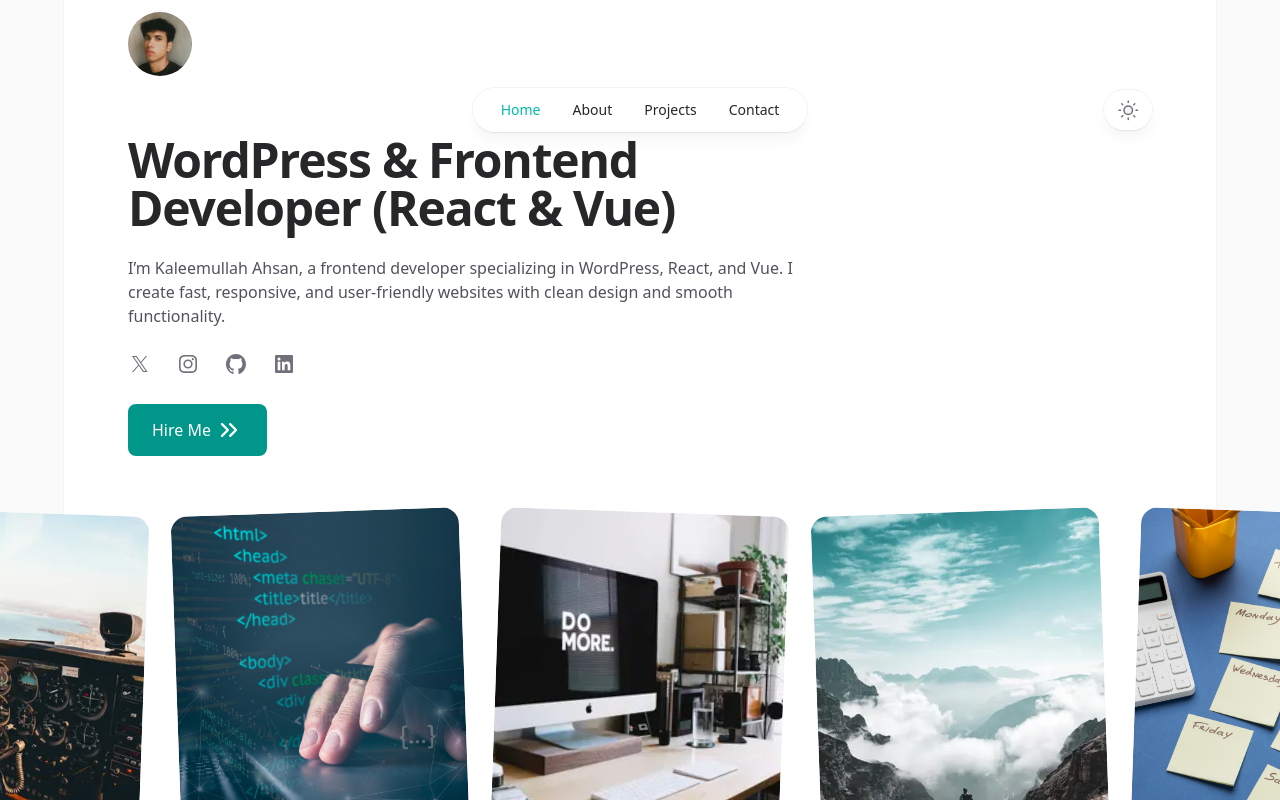
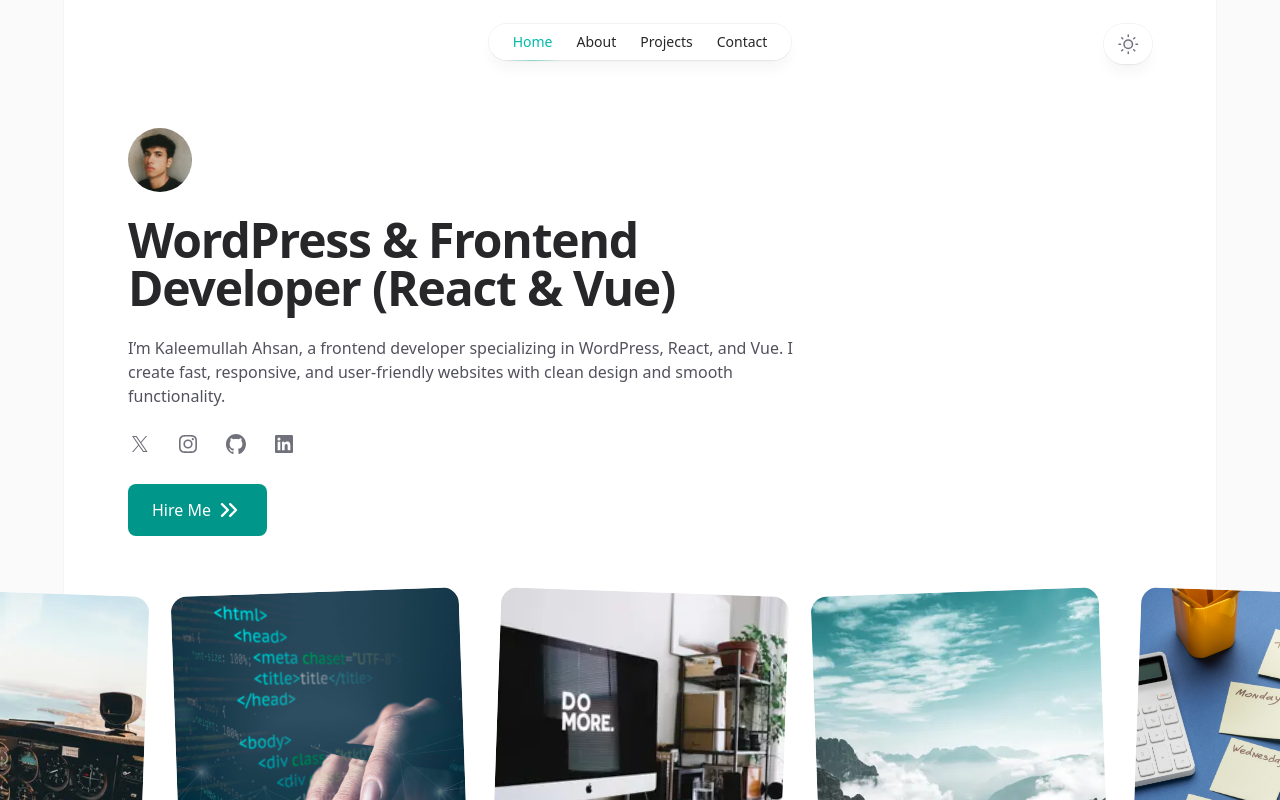
Before and after one commit to axndev/portfolio-axn, a Vue app: page / in a window 1280 px wide. Shown: the top 800 px of the page. Built offline with nearby package versions, Linux system fonts and the light colour scheme.

Commit message:
Update Navbar

```diff
--- a/src/ui/Navbar.vue
+++ b/src/ui/Navbar.vue
@@ -1,173 +1,142 @@
 <script setup>
-import { ref } from "vue";
-import { useDark, useToggle } from "@vueuse/core";
-import NavModal from "@/components/NavModal.vue";
+import NavModal from '@/components/NavModal.vue';
+import { useDark, useToggle } from '@vueuse/core';
+import { ref } from 'vue';
 
 const isDark = useDark();
 const toggleDark = useToggle(isDark);
-
 const showMenu = ref(false);
 
 function toggleMenu() {
-  showMenu.value = !showMenu.value;
+    showMenu.value = !showMenu.value
 }
+
+
+let lastScrollTop = 0;
+
+window.addEventListener("scroll", function () {
+    let st = window.scrollY || document.documentElement.scrollTop;
+    let header = document.querySelector("header");
+    if (st < 30) {
+        header.classList.remove("nav-up");
+        header.classList.add("nav-down");
+    } else {
+        if (st > lastScrollTop) {
+            header.classList.remove("nav-up");
+            header.classList.add("nav-down");
+        } else {
+            header.classList.remove("nav-down");
+            header.classList.add("nav-up");
+        }
+    }
+
+    lastScrollTop = st <= 0 ? 0 : st;
+});
+
+
 </script>
 
 <template>
-  <header class="pointer-events-none relative z-50 flex flex-col">
-    <!-- Home Avatar -->
-    <div v-if="$route.path === '/'" class="sm:px-8 top-0 -mb-3 pt-3" id="homeAavatar">
+
+    <header class="pointer-events-none relative z-50 flex flex-none flex-col">
+        <template v-if="$route.path === '/'">
+            <div class="order-last mt-[calc(--spacing(16)-(--spacing(3)))]"></div>
+            <div class="sm:px-8 top-0 order-last -mb-3 pt-3" id="homeAavatar">
                 <div class="mx-auto w-full max-w-7xl lg:px-8">
                     <div class="relative px-4 sm:px-8 lg:px-12">
                         <div class="mx-auto max-w-2xl lg:max-w-5xl">
-            <div class="w-full relative">
-              <div
-                class="absolute top-3 left-0 h-10 w-10 rounded-full bg-white/90 p-0.5 shadow-lg ring-1 shadow-zinc-800/5 ring-zinc-900/5 backdrop-blur-sm dark:bg-zinc-800/90 dark:ring-white/10"
-                style="opacity: var(--avatar-border-opacity, 0); transform: var(--avatar-border-transform);"
-              ></div>
-              <RouterLink to="/" class="block h-16 w-16">
-                <img
-                  src="/avatar.jpeg"
-                  alt="avatar"
-                  class="rounded-full bg-zinc-100 object-cover dark:bg-zinc-800 h-16 w-16"
-                />
+                            <div class="top-(--avatar-top,--spacing(3)) w-full">
+                                <div class="relative">
+                                    <div class="absolute top-3 left-0 origin-left transition-opacity h-10 w-10 rounded-full bg-white/90 p-0.5 shadow-lg ring-1 shadow-zinc-800/5 ring-zinc-900/5 backdrop-blur-sm dark:bg-zinc-800/90 dark:ring-white/10"
+                                        style="opacity: var(--avatar-border-opacity, 0); transform: var(--avatar-border-transform);">
+                                    </div>
+                                    <RouterLink class="block h-16 w-16 origin-left pointer-events-auto" to="/">
+                                        <img src="/avatar.jpeg" alt="" width="512" height="512"
+                                            class="rounded-full bg-zinc-100 object-cover dark:bg-zinc-800 h-16 w-16" />
                                     </RouterLink>
                                 </div>
                             </div>
                         </div>
                     </div>
                 </div>
+            </div>
+        </template>
 
-    <!-- Header Nav -->
         <div class="top-0 z-10 h-16 pt-6">
-      <div class="sm:px-8 w-full">
+            <div class="sm:px-8 top-(--header-top,--spacing(6)) w-full">
                 <div class="mx-auto w-full max-w-7xl lg:px-8">
                     <div class="relative px-4 sm:px-8 lg:px-12">
                         <div class="mx-auto max-w-2xl lg:max-w-5xl">
-              <div class="relative flex gap-4 items-center">
-                <!-- Small Avatar -->
-                <div class="flex-1 navLink">
-                  <div
-                    id="smallAvatar"
-                    :class="{ hidden: $route.path === '/' }"
-                    class="h-10 w-10 rounded-full bg-white/90 p-0.5 shadow-lg ring-1 shadow-zinc-800/5 ring-zinc-900/5 backdrop-blur-sm dark:bg-zinc-800/90 dark:ring-white/10"
-                  >
-                    <RouterLink to="/" class="pointer-events-auto">
-                      <img
-                        src="/avatar.jpeg"
-                        alt="avatar"
-                        class="rounded-full bg-zinc-100 object-cover dark:bg-zinc-800 h-9 w-9"
-                      />
+                            <div class="relative flex gap-4">
+                                <div class="flex flex-1">
+                                    <div id="smallAvatar" :class="$route.path === '/' ? 'hidden' : ''"
+                                        class="h-10 w-10 rounded-full bg-white/90 p-0.5 shadow-lg ring-1 shadow-zinc-800/5 ring-zinc-900/5 backdrop-blur-sm dark:bg-zinc-800/90 dark:ring-white/10">
+                                        <RouterLink class="pointer-events-auto" to="/">
+                                            <img src="/avatar.jpeg" alt="" width="512" height="512"
+                                                class="rounded-full bg-zinc-100 object-cover dark:bg-zinc-800 h-9 w-9" />
                                         </RouterLink>
                                     </div>
                                 </div>
-
-                <!-- Menu Button & Desktop Nav -->
-                <div class="flex-1 flex justify-end md:justify-center navLink">
-                  <!-- Mobile Menu -->
+                                <div class="flex flex-1 justify-end md:justify-center">
                                     <div class="pointer-events-auto md:hidden">
-                    <button
-                      @click="toggleMenu"
-                      class="group flex items-center rounded-full bg-white/90 px-4 py-2 text-sm font-medium text-zinc-800 shadow-lg ring-1 shadow-zinc-800/5 ring-zinc-900/5 backdrop-blur-sm dark:bg-zinc-800/90 dark:text-zinc-200 dark:ring-white/10"
-                    >
-                      Menu
-                      <svg
-                        viewBox="0 0 8 6"
-                        aria-hidden="true"
-                        class="ml-3 h-auto w-2 stroke-zinc-500 group-hover:stroke-zinc-700 dark:group-hover:stroke-zinc-400"
-                      >
-                        <path
-                          d="M1.75 1.75 4 4.25l2.25-2.5"
-                          fill="none"
-                          stroke-width="1.5"
-                          stroke-linecap="round"
-                          stroke-linejoin="round"
-                        ></path>
+                                        <button @click="toggleMenu();"
+                                            class="group flex items-center rounded-full bg-white/90 px-4 py-2 text-sm font-medium text-zinc-800 shadow-lg ring-1 shadow-zinc-800/5 ring-zinc-900/5 backdrop-blur-sm dark:bg-zinc-800/90 dark:text-zinc-200 dark:ring-white/10 dark:hover:ring-white/20"
+                                            type="button">Menu<svg viewBox="0 0 8 6" aria-hidden="true"
+                                                class="ml-3 h-auto w-2 stroke-zinc-500 group-hover:stroke-zinc-700 dark:group-hover:stroke-zinc-400">
+                                                <path d="M1.75 1.75 4 4.25l2.25-2.5" fill="none" stroke-width="1.5"
+                                                    stroke-linecap="round" stroke-linejoin="round"></path>
                                             </svg>
                                         </button>
-                    <NavModal v-if="showMenu" :toggleMenu="toggleMenu" />
+                                        <NavModal v-if="showMenu == true" :toggleMenu="toggleMenu" />
                                     </div>
-
-                  <!-- Desktop Nav -->
                                     <nav class="pointer-events-auto hidden md:block">
                                         <ul
-                      class="flex rounded-full bg-white/90 px-3 text-sm font-medium text-zinc-800 shadow-lg ring-1 shadow-zinc-800/5 ring-zinc-900/5 backdrop-blur-sm dark:bg-zinc-800/90 dark:text-zinc-200 dark:ring-white/10"
-                    >
-                      <li>
-                        <router-link
-                          to="/"
-                          class="relative block px-4 py-3 transition hover:text-teal-500 dark:hover:text-teal-400"
-                          active-class="text-teal-500 dark:text-teal-400"
-                        >
-                          Home
-                        </router-link>
-                      </li>
-                      <li>
-                        <router-link
-                          to="/about"
-                          class="relative block px-4 py-3 transition hover:text-teal-500 dark:hover:text-teal-400"
-                          active-class="text-teal-500 dark:text-teal-400"
-                        >
+                                            class="flex rounded-full bg-white/90 px-3 text-sm font-medium text-zinc-800 shadow-lg ring-1 shadow-zinc-800/5 ring-zinc-900/5 backdrop-blur-sm dark:bg-zinc-800/90 dark:text-zinc-200 dark:ring-white/10">
+                                            <li><router-link
+                                                    class="relative block px-3 py-2 transition hover:text-teal-500 dark:hover:text-teal-400"
+                                                    active-class="text-teal-500 dark:text-teal-400 after:absolute after:inset-x-1 after:-bottom-px after:h-px after:bg-gradient-to-r after:from-teal-500/0 after:via-teal-500/40 after:to-teal-500/0 dark:after:from-teal-400/0 dark:after:via-teal-400/40 dark:after:to-teal-400/0"
+                                                    to="/">Home</router-link></li>
+                                            <li><router-link to="/about"
+                                                    class="relative block px-3 py-2 transition hover:text-teal-500 dark:hover:text-teal-400"
+                                                    active-class="text-teal-500 dark:text-teal-400 after:absolute after:inset-x-1 after:-bottom-px after:h-px after:bg-gradient-to-r after:from-teal-500/0 after:via-teal-500/40 after:to-teal-500/0 dark:after:from-teal-400/0 dark:after:via-teal-400/40 dark:after:to-teal-400/0">
                                                     About
                                                 </router-link>
+
                                             </li>
-                      <li>
-                        <router-link
-                          to="/projects"
-                          class="relative block px-4 py-3 transition hover:text-teal-500 dark:hover:text-teal-400"
-                          active-class="text-teal-500 dark:text-teal-400"
-                        >
-                          Projects
-                        </router-link>
-                      </li>
-                      <li>
-                        <a
-                          href="https://wa.me/923190117384"
-                          target="_blank"
-                          rel="noopener"
-                          class="relative block px-4 py-3 transition hover:text-teal-500 dark:hover:text-teal-400"
-                        >
-                          Contact
-                        </a>
+                                            <li><router-link
+                                                    class="relative block px-3 py-2 transition hover:text-teal-500 dark:hover:text-teal-400"
+                                                    active-class="text-teal-500 dark:text-teal-400 after:absolute after:inset-x-1 after:-bottom-px after:h-px after:bg-gradient-to-r after:from-teal-500/0 after:via-teal-500/40 after:to-teal-500/0 dark:after:from-teal-400/0 dark:after:via-teal-400/40 dark:after:to-teal-400/0"
+                                                    to="/projects">Projects</router-link></li>
+                                            <li><a class="relative block px-3 py-2 transition hover:text-teal-500 dark:hover:text-teal-400"
+                                                    href="https://wa.me/923190117384" target="_blank"
+                                                    rel="noopener">Contact</a>
                                             </li>
                                         </ul>
                                     </nav>
                                 </div>
-
-                <!-- Dark Mode Button -->
-                <div class="flex-1 flex justify-end navLink">
-                  <button
-                    type="button"
-                    @click="toggleDark"
-                    class="group rounded-full bg-white/90 px-3 py-2 shadow-lg ring-1 shadow-zinc-800/5 ring-zinc-900/5 backdrop-blur-sm transition dark:bg-zinc-800/90 dark:ring-white/10 dark:hover:ring-white/20"
-                  >
-                    <svg
-                      viewBox="0 0 24 24"
-                      stroke-width="1.5"
-                      stroke-linecap="round"
-                      stroke-linejoin="round"
-                      aria-hidden="true"
-                      class="h-6 w-6 fill-zinc-100 stroke-zinc-500 transition group-hover:fill-zinc-200 group-hover:stroke-zinc-700 dark:hidden"
-                    >
-                      <path d="M8 12.25A4.25 4.25 0 0 1 12.25 8v0a4.25 4.25 0 0 1 4.25 4.25v0a4.25 4.25 0 0 1-4.25 4.25v0A4.25 4.25 0 0 1 8 12.25v0Z"></path>
+                                <div class="flex justify-end md:flex-1">
+                                    <div class="pointer-events-auto">
+                                        <button type="button" @click="toggleDark()"
+                                            class="group rounded-full bg-white/90 px-3 py-2 shadow-lg ring-1 shadow-zinc-800/5 ring-zinc-900/5 backdrop-blur-sm transition dark:bg-zinc-800/90 dark:ring-white/10 dark:hover:ring-white/20">
+                                            <svg viewBox="0 0 24 24" stroke-width="1.5" stroke-linecap="round"
+                                                stroke-linejoin="round" aria-hidden="true"
+                                                class="h-6 w-6 fill-zinc-100 stroke-zinc-500 transition group-hover:fill-zinc-200 group-hover:stroke-zinc-700 dark:hidden [@media(prefers-color-scheme:dark)]:fill-teal-50 [@media(prefers-color-scheme:dark)]:stroke-teal-500 [@media(prefers-color-scheme:dark)]:group-hover:fill-teal-50 [@media(prefers-color-scheme:dark)]:group-hover:stroke-teal-600">
+                                                <path
+                                                    d="M8 12.25A4.25 4.25 0 0 1 12.25 8v0a4.25 4.25 0 0 1 4.25 4.25v0a4.25 4.25 0 0 1-4.25 4.25v0A4.25 4.25 0 0 1 8 12.25v0Z">
+                                                </path>
                                                 <path
                                                     d="M12.25 3v1.5M21.5 12.25H20M18.791 18.791l-1.06-1.06M18.791 5.709l-1.06 1.06M12.25 20v1.5M4.5 12.25H3M6.77 6.77 5.709 5.709M6.77 17.73l-1.061 1.061"
-                        fill="none"
-                      ></path>
+                                                    fill="none"></path>
                                             </svg>
-                    <svg
-                      viewBox="0 0 24 24"
-                      aria-hidden="true"
-                      class="hidden h-6 w-6 fill-zinc-700 stroke-zinc-500 dark:block"
-                    >
+                                            <svg viewBox="0 0 24 24" aria-hidden="true"
+                                                class="hidden h-6 w-6 fill-zinc-700 stroke-zinc-500 transition not-[@media_(prefers-color-scheme:dark)]:fill-teal-400/10 not-[@media_(prefers-color-scheme:dark)]:stroke-teal-500 dark:block [@media(prefers-color-scheme:dark)]:group-hover:stroke-zinc-400">
                                                 <path
                                                     d="M17.25 16.22a6.937 6.937 0 0 1-9.47-9.47 7.451 7.451 0 1 0 9.47 9.47ZM12.75 7C17 7 17 2.75 17 2.75S17 7 21.25 7C17 7 17 11.25 17 11.25S17 7 12.75 7Z"
-                        stroke-width="1.5"
-                        stroke-linecap="round"
-                        stroke-linejoin="round"
-                      ></path>
+                                                    stroke-width="1.5" stroke-linecap="round" stroke-linejoin="round">
+                                                </path>
                                             </svg>
                                         </button>
+                                    </div>
                                 </div>
                             </div>
                         </div>
@@ -178,49 +147,49 @@ function toggleMenu() {
     </header>
     <div id="headerSpacer"></div>
 </template>
-<style scoped>
+
+<style>
 header {
-  position: fixed;
-  top: 0;
-  left: 0;
-  width: 100%;
-  z-index: 50;
-  transition: transform 0.3s ease-in-out;
+    position: static;
+    transition: all .3s ease-in-out;
 }
 
 header.nav-up {
-  transform: translateY(-100%);
-}
-
-header.nav-down {
-  transform: translateY(0);
-}
-
-#homeAavatar {
-  transition: opacity 0.3s ease, transform 0.3s ease;
-}
-
-#smallAvatar {
-  display: none;
+    position: fixed;
+    width: 100%;
 }
 
 header.nav-up #homeAavatar {
-  opacity: 0;
-  pointer-events: none;
+    display: none;
 }
 
 header.nav-up #smallAvatar {
     display: block;
 }
 
-#headerSpacer {
-  height: 80px; /* same as header height */
+header.nav-down {
+    position: static;
+    width: auto;
+    transition: all .3s ease-in-out;
 }
 
-/* Larger screens adjustments */
-@media (min-width: 768px) {
 #headerSpacer {
-    height: 100px;
+    display: none;
+    /* default */
+}
+
+
+header.nav-up+#headerSpacer {
+    display: block;
+    height: 80px;
+    /* match your header height */
+}
+
+@media(min-width:768px) {
+    header.nav-up+#headerSpacer {
+        display: block;
+        height: 200px;
+        /* match your header height */
     }
 }
 </style>
```
Lines whose indentation alone changed are shown as unchanged.
